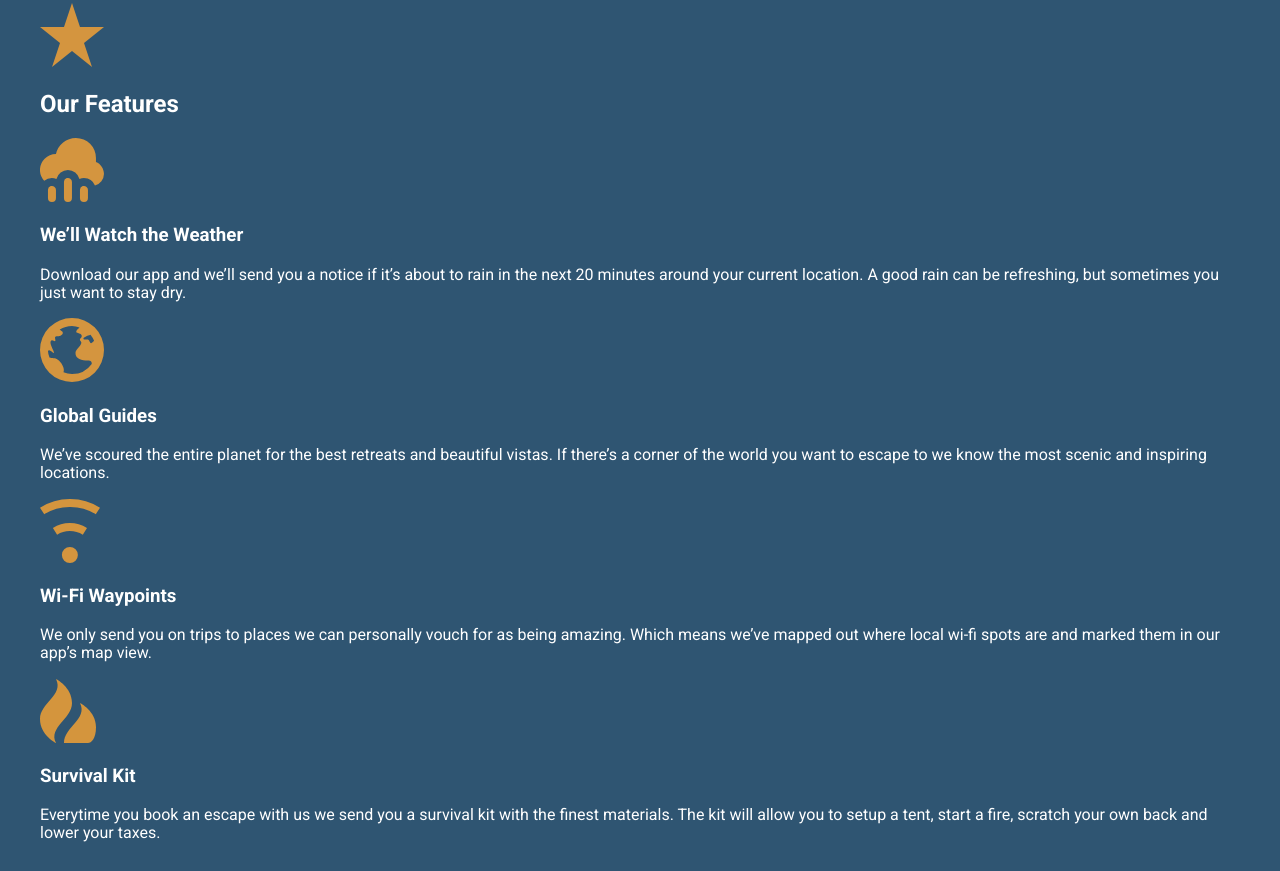
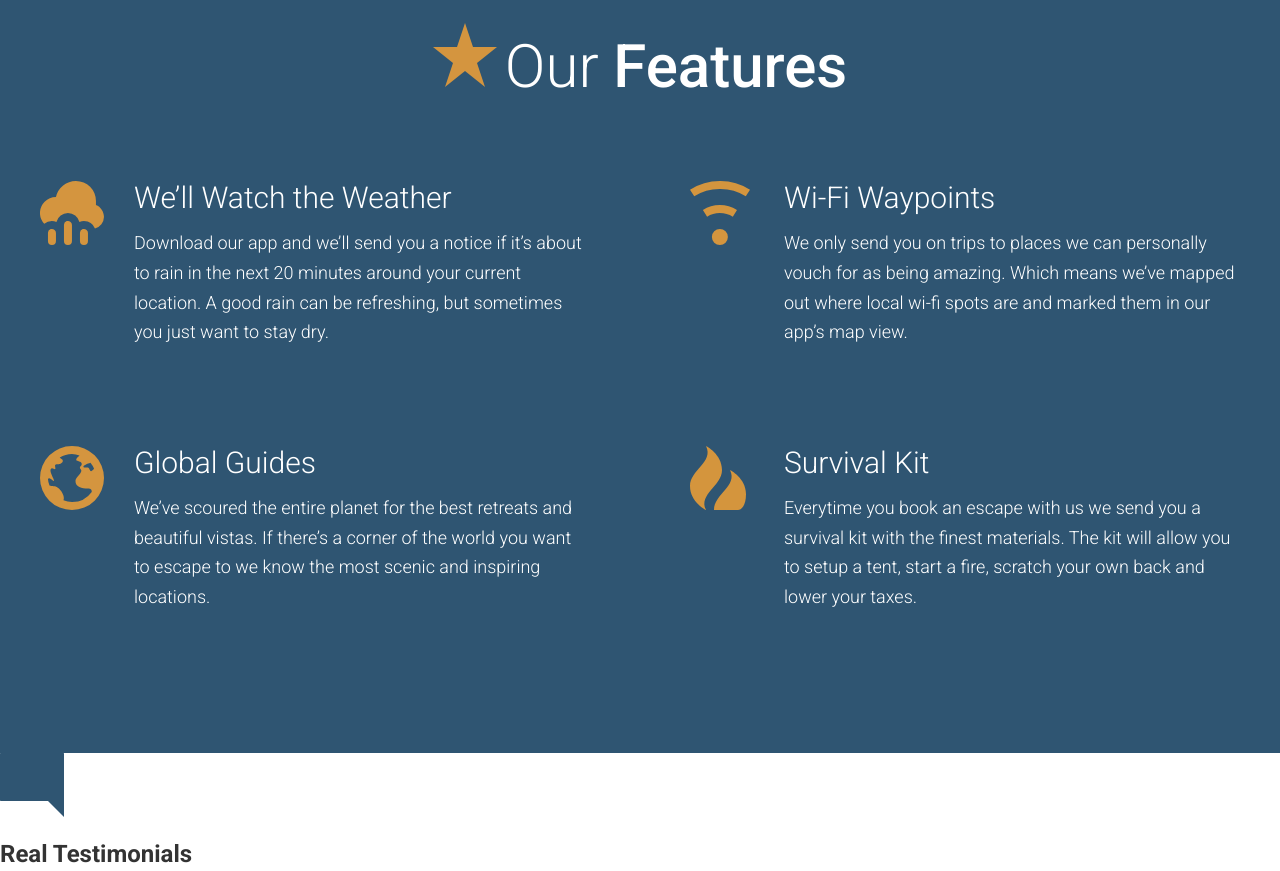
Before and after one commit to TTanev/travel-site, a website: page app/index.html in a window 1280 px wide. Shown: the part 2282-3153 px from the top of the page. Drawn offline with Linux system fonts and the light colour scheme.

Commit message:
completed the our features section.

```diff
--- /dev/null
+++ b/app/assets/styles/modules/_feature-item.css
@@ -0,0 +1,33 @@
+.feature-item {
+    position: relative;
+    padding-bottom: 2.5rem;
+
+    @mixin atSmall {
+        padding-left: 94px;
+    }
+
+    &__icon {
+        display: block;
+        margin: 0 auto;
+
+        @mixin atSmall {
+            /* display: inline-block; */
+            position: absolute;
+            left: 0;
+        }
+    }
+
+    &__title {
+        font-size: 1.6rem;
+        font-weight: 300;
+        margin-top: .7em;
+        margin-bottom: .8rem;
+        text-align: center;
+
+        @mixin atSmall {
+            margin-top: 1em;
+            font-size: 1.875rem;
+            text-align: left;
+        }
+    }
+}
--- a/app/assets/styles/modules/_generic-content-container.css
+++ b/app/assets/styles/modules/_generic-content-container.css
@@ -1,8 +1,9 @@
 .generic-content-container {
 
     p {
+        font-weight: 300;
         line-height: 1.65;
-        margin: 1.8rem 0;
+        margin: 0 0 1.8rem 0;
 
         @mixin atSmall {
             font-size: 1.125rem;
--- a/app/assets/styles/modules/_row.css
+++ b/app/assets/styles/modules/_row.css
@@ -7,6 +7,14 @@
 
     &--gutters > div {
         padding-right: 65px;
+    }
+
+    &--gutters-large {
+        margin-right: -100px;
+    }
+
+    &--gutters-large > div {
+        padding-right: 100px;
     }
 
     &--b-margin-until-medium {
@@ -27,6 +35,11 @@
             width: 37%;
         }
 
+        &__medium-6 {
+            float: left;
+            width: 50%;
+        }
+
         &__medium-8 {
             float: left;
             width: 66.66%;
--- /dev/null
+++ b/app/assets/styles/modules/_section-title.css
@@ -0,0 +1,27 @@
+.section-title {
+    font-size: 2.55rem;
+    font-weight: 300;
+    text-align: center;
+
+    @mixin atSmall {
+        font-size: 3.75rem;
+    }
+
+    strong {
+        font-weight: 500;
+    }
+
+    &__icon {
+        display: block;
+        margin-left: auto;
+        margin-right: auto;
+        margin-bottom: .6rem;
+
+        @mixin atSmall {
+            margin-right: .5rem;
+            margin-left: 0;
+            margin-bottom: 0;
+            display: inline-block;
+        }
+    }
+}
--- a/app/assets/styles/styles.css
+++ b/app/assets/styles/styles.css
@@ -9,3 +9,5 @@
 @import "modules/_headline";
 @import "modules/_row";
 @import "modules/_generic-content-container";
+@import "modules/_section-title";
+@import "modules/_feature-item";
--- a/app/index.html
+++ b/app/index.html
@@ -71,24 +71,36 @@
 
   <div id="features" class="page-section page-section--blue">
     <div class="wrapper">
-      <img src="assets/images/icons/star.svg">
-      <h2>Our Features</h2>
+      <h2 class="section-title"><img class="section-title__icon" src="assets/images/icons/star.svg">Our <strong>Features</strong></h2>
 
-      <img src="assets/images/icons/rain.svg">
-      <h3>We&rsquo;ll Watch the Weather</h3>
-      <p>Download our app and we&rsquo;ll send you a notice if it&rsquo;s about to rain in the next 20 minutes around your current location. A good rain can be refreshing, but sometimes you just want to stay dry.</p>
+      <div class="row row--gutters-large generic-content-container">
+        <div class="row__medium-6">
+          <div class="feature-item">
+            <img class="feature-item__icon" src="assets/images/icons/rain.svg">
+            <h3 class="feature-item__title">We&rsquo;ll Watch the Weather</h3>
+            <p>Download our app and we&rsquo;ll send you a notice if it&rsquo;s about to rain in the next 20 minutes around your current location. A good rain can be refreshing, but sometimes you just want to stay dry.</p>
+          </div>
+          <div class="feature-item">
+            <img class="feature-item__icon" src="assets/images/icons/globe.svg">
+            <h3 class="feature-item__title">Global Guides</h3>
+            <p>We&rsquo;ve scoured the entire planet for the best retreats and beautiful vistas. If there&rsquo;s a corner of the world you want to escape to we know the most scenic and inspiring locations.</p>
+          </div>
+        </div>
 
-      <img src="assets/images/icons/globe.svg">
-      <h3>Global Guides</h3>
-      <p>We&rsquo;ve scoured the entire planet for the best retreats and beautiful vistas. If there&rsquo;s a corner of the world you want to escape to we know the most scenic and inspiring locations.</p>
+        <div class="row__medium-6">
+          <div class="feature-item">
+            <img class="feature-item__icon" src="assets/images/icons/wifi.svg">
+            <h3 class="feature-item__title">Wi-Fi Waypoints</h3>
+            <p>We only send you on trips to places we can personally vouch for as being amazing. Which means we&rsquo;ve mapped out where local wi-fi spots are and marked them in our app&rsquo;s map view.</p>
+          </div>
+          <div class="feature-item">
+            <img class="feature-item__icon" src="assets/images/icons/fire.svg">
+            <h3 class="feature-item__title">Survival Kit</h3>
+            <p>Everytime you book an escape with us we send you a survival kit with the finest materials. The kit will allow you to setup a tent, start a fire, scratch your own back and lower your taxes.</p>
+          </div>
+        </div>
+      </div>
 
-      <img src="assets/images/icons/wifi.svg">
-      <h3>Wi-Fi Waypoints</h3>
-      <p>We only send you on trips to places we can personally vouch for as being amazing. Which means we&rsquo;ve mapped out where local wi-fi spots are and marked them in our app&rsquo;s map view.</p>
-
-      <img src="assets/images/icons/fire.svg">
-      <h3>Survival Kit</h3>
-      <p>Everytime you book an escape with us we send you a survival kit with the finest materials. The kit will allow you to setup a tent, start a fire, scratch your own back and lower your taxes.</p>
     </div>
   </div>
 
--- a/app/temp/styles/styles.css
+++ b/app/temp/styles/styles.css
@@ -637,6 +637,14 @@ a {
   padding-right: 65px;
 }
 
+.row--gutters-large {
+  margin-right: -100px;
+}
+
+.row--gutters-large > div {
+  padding-right: 100px;
+}
+
 .row--b-margin-until-medium {
   margin-bottom: 1rem;
 }
@@ -656,6 +664,11 @@ a {
     width: 37%;
   }
 
+  .row__medium-6 {
+    float: left;
+    width: 50%;
+  }
+
   .row__medium-8 {
     float: left;
     width: 66.66%;
@@ -667,8 +680,9 @@ a {
 }
 
 .generic-content-container p {
+  font-weight: 300;
   line-height: 1.65;
-  margin: 1.8rem 0;
+  margin: 0 0 1.8rem 0;
 }
 
 @media (min-width: 530px) {
@@ -681,3 +695,79 @@ a {
 .generic-content-container p a {
   font-weight: 700;
 }
+
+.section-title {
+    font-size: 2.55rem;
+    font-weight: 300;
+    text-align: center;
+}
+
+@media (min-width: 530px) {
+
+  .section-title {
+    font-size: 3.75rem;
+  }
+}
+
+.section-title strong {
+  font-weight: 500;
+}
+
+.section-title__icon {
+  display: block;
+  margin-left: auto;
+  margin-right: auto;
+  margin-bottom: .6rem;
+}
+
+@media (min-width: 530px) {
+
+  .section-title__icon {
+    margin-right: .5rem;
+    margin-left: 0;
+    margin-bottom: 0;
+    display: inline-block;
+  }
+}
+
+.feature-item {
+    position: relative;
+    padding-bottom: 2.5rem;
+}
+
+@media (min-width: 530px) {
+
+  .feature-item {
+    padding-left: 94px;
+  }
+}
+
+.feature-item__icon {
+  display: block;
+  margin: 0 auto;
+}
+
+@media (min-width: 530px) {
+
+  .feature-item__icon {/* display: inline-block; */
+    position: absolute;
+    left: 0;
+  }
+}
+
+.feature-item__title {
+  font-size: 1.6rem;
+  font-weight: 300;
+  margin-top: .7em;
+  margin-bottom: .8rem;
+  text-align: center;
+}
+
+@media (min-width: 530px) {
+
+  .feature-item__title {
+    margin-top: 1em;
+    font-size: 1.875rem;
+    text-align: left;
+  }
+}
```
